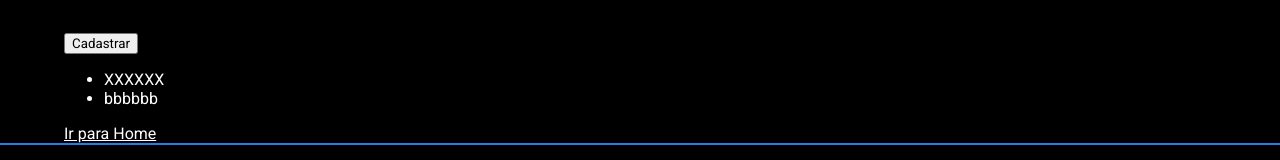
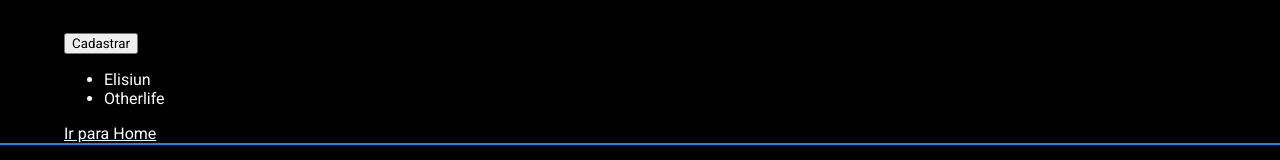
Before and after one commit to prch1/ImersaoReact, a React (Create React App) app: page /cadastro/categoria in a window 1280 px wide. Shown: the part 591-751 px from the top of the page. Built offline with nearby package versions, Linux system fonts and the light colour scheme; data requests are answered from the project's data file.

Commit message:
Inicio aula 5

```diff
--- a/db.json
+++ b/db.json
@@ -3,15 +3,15 @@
     [
       {
         "id" :1,
-        "nome":"XXXXXX",
-        "descricao" :"YYYYYYY",
-        "cor":"#cbd1ff"
+        "categoriaId":1,
+        "titulo" :"Elisiun ",
+        "url":"https://www.youtube.com/watch?v=oIBtePb-dGY"
       },
       {
         "id" :2,
-        "nome":"bbbbbb",
-        "descricao" :"fffffff",
-        "cor":"#cbd1ff"
+        "categoriaId":2,
+        "titulo" :"Otherlife",
+        "url ":"https://www.youtube.com/watch?v=qav2Z0TgYMA"
       }
 
     ]
--- a/server.js
+++ b/server.js
@@ -3,7 +3,7 @@ const server = jsonServer.create()
 const router = jsonServer.router('db.json')
 const middlewares = jsonServer.defaults()
 
-const port = process.env.PORT || 8080;
+const port = process.env.PORT || 8000;
 
 server.use(middlewares)
 server.use(router)
--- /dev/null
+++ b/src/hooks/useForm.js
@@ -0,0 +1,31 @@
+import {useState} from 'react';
+
+export function useForm(valoresIniciais){
+    const [values,setValues] =  useState(valoresIniciais);
+
+    function setValue(chave, valor){
+      // chave: nome, descrição, em fim objeto que for alterar
+       setValues({
+          ...values,
+          [chave]: valor, // nome:'valor' do input
+       })
+    }
+
+  function handleChange(infosDoEvento){
+     setValue(infosDoEvento.target.getAttribute('name'),
+     infosDoEvento.target.value
+     );
+     }
+
+     function clearForm(){
+        setValue(valoresIniciais);
+     }
+
+     return {
+       values,
+      handleChange,
+      clearForm,
+     };
+  }
+
+export default useForm;
--- a/src/pages/cadastro/Categoria/index.js
+++ b/src/pages/cadastro/Categoria/index.js
@@ -2,36 +2,24 @@ import React,{ useState, useEffect } from 'react';
 import PageBase from '../../../components/PageBase';
 import {Link} from 'react-router-dom';
 import FormField from '../../../components/FormField';
+import useForm from '../../../hooks/useForm';
 
 function CadastroCategoria(){
 
   const  valoresIniciais ={
-          nome:'',
+          titulo:'',
           descricao :'',
           cor:'',
        }
 
-  const [values,setValues] =  useState(valoresIniciais);
+  const { handleChange,values, clearForm} = useForm(valoresIniciais);
+
   const [categorias, setCategorias] = useState([]);
-
-    function setValue(chave, valor){
-         // chave: nome, descrição, em fim objeto que for alterar
-          setValues({
-             ...values,
-             [chave]: valor, // nome:'valor' do input
-          })
-       }
-
-   function handleChange(infosDoEvento){
-        setValue(infosDoEvento.target.getAttribute('name'),
-        infosDoEvento.target.value
-        );
-      }
 
    useEffect(() => {
       console.log('alo alo');
       const URL = window.location.hostname.includes('localhost')
-      ? 'http://localhost:8080/categorias'
+      ? 'http://localhost:8000/categorias'
       : 'https://prflix.herokuapp.com/categorias';
       fetch(URL)
       .then(async(respotaDoServidor) => {
@@ -39,28 +27,11 @@ function CadastroCategoria(){
         setCategorias([...resposta,]);
       });
 
-      /*setTimeout(() => {
-        setCategorias([
-            ...categorias,
-            {
-              id: 1,
-              nome: 'XXXXXX',
-              descricao: 'YYYYYYY',
-              cor: '#cbd1ff',
-            },
-            {
-              id: 2,
-              nome: 'bbbbbb',
-              descricao: 'fffffff',
-              cor: '#cbd1ff',
-            },
-          ]);
-        }, 4 * 1000);*/
-        } ,[]);
+      } ,[]);
 
     return (
       <PageBase>
-         <h1>Cadastro de Categoria : {values.nome}</h1>
+         <h1>Cadastro de Categoria : {values.titulo}</h1>
 
     <form onSubmit={function handleSubmit(infosDoEvento){
         infosDoEvento.preventDefault();
@@ -68,14 +39,14 @@ function CadastroCategoria(){
           ...categorias,
           values
         ]);
-        setValue(valoresIniciais)
+        clearForm();
        }}>
 
     <FormField
           label ="Nome da Categoria :"
           type="text"
-          name ="nome"
-          value ={values.nome}
+          name ="titulo"
+          value ={values.titulo}
           onChange ={handleChange}
     />
 
@@ -109,8 +80,8 @@ function CadastroCategoria(){
         <ul>
           {categorias.map((categoria, indice) => {
               return(
-                <li key={`${categoria.nome}${indice}`}>
-                  {categoria.nome}
+                <li key={`${categoria.titulo}${indice}`}>
+                  {categoria.titulo}
                 </li>
               )})}
         </ul>
```
